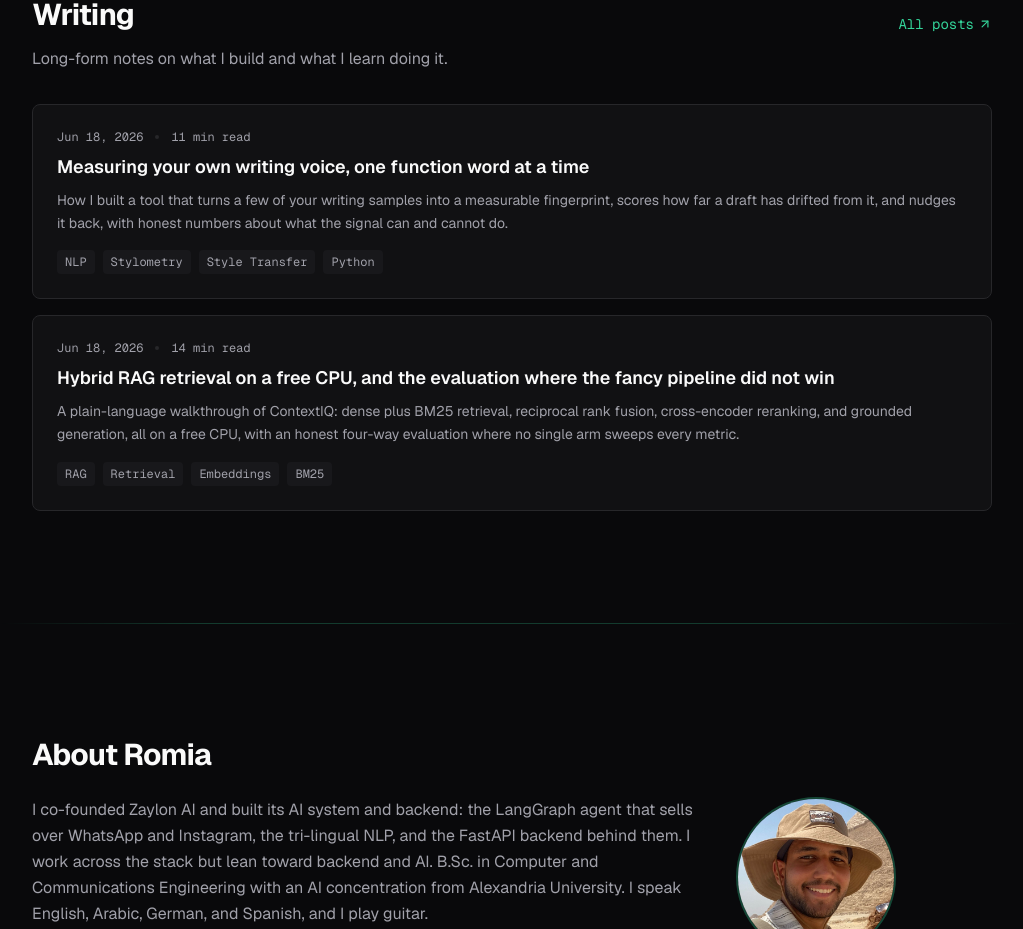
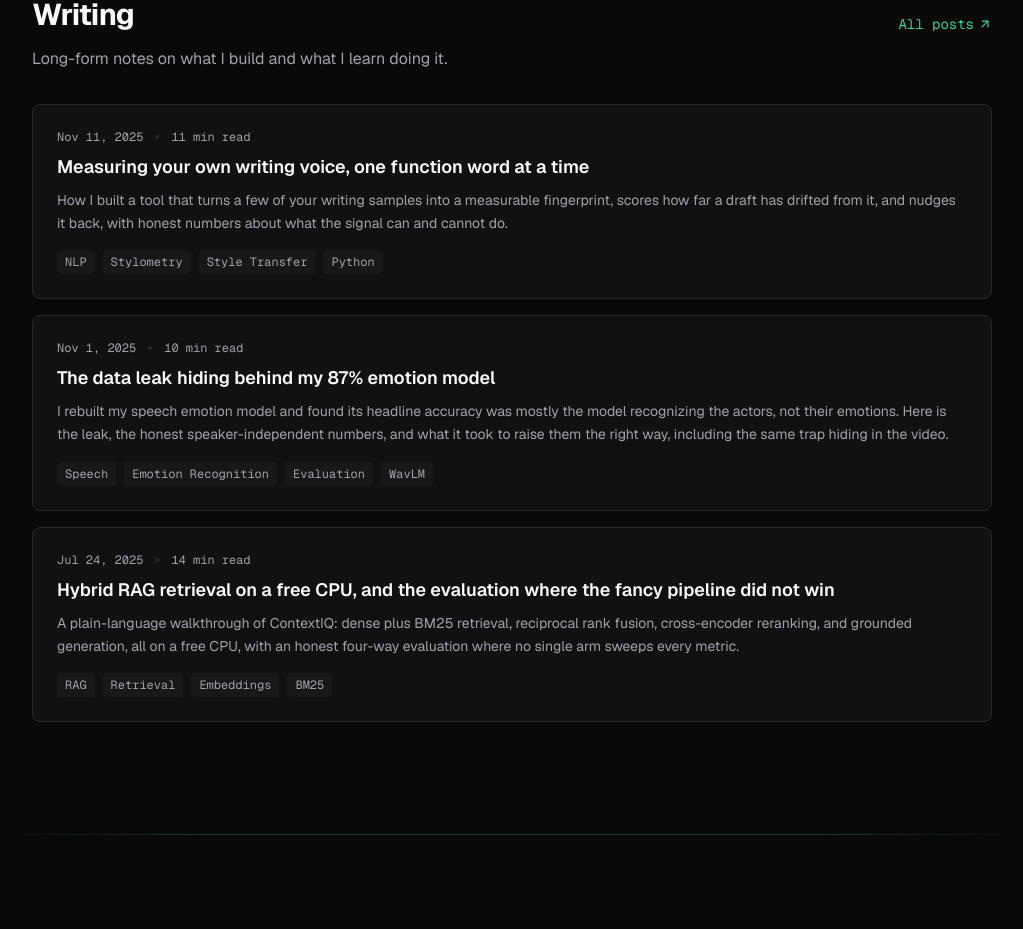
Before and after one commit to Ab-Romia/romia.dev, a Next.js app: page / in a window 1280 px wide. Shown: the part 6600-7529 px from the top of the page, without its empty margins (128-1151 px from the left). Built offline with nearby package versions, Linux system fonts and the light colour scheme.

Commit message:
Date each blog post to its project repo's creation date
- speaker-leakage-ravdess -> 2025-11-01 (RAVDESS-emotion-recognition)
- measuring-a-writing-voice -> 2025-11-11 (Style-Echo-AI-Humanizer)
- contextiq-hybrid-rag-retrieval -> 2025-07-24 (ContextIQ-RAG)

```diff
--- a/src/data/blog.ts
+++ b/src/data/blog.ts
@@ -22,10 +22,155 @@ export type BlogPost = {
 
 export const BLOG_POSTS: BlogPost[] = [
   {
+    "title": "The data leak hiding behind my 87% emotion model",
+    "slug": "speaker-leakage-ravdess",
+    "description": "I rebuilt my speech emotion model and found its headline accuracy was mostly the model recognizing the actors, not their emotions. Here is the leak, the honest speaker-independent numbers, and what it took to raise them the right way, including the same trap hiding in the video.",
+    "date": "2025-11-01",
+    "tags": [
+      "Speech",
+      "Emotion Recognition",
+      "Evaluation",
+      "WavLM"
+    ],
+    "readingMinutes": 10,
+    "body": [
+      {
+        "type": "h2",
+        "text": "A number that was lying to me"
+      },
+      {
+        "type": "p",
+        "md": "My old RAVDESS emotion model reported about 87% accuracy. I was proud of it. Then I tried to reproduce that result carefully and realized most of the number was not emotion recognition at all. It was the model recognizing the actors."
+      },
+      {
+        "type": "p",
+        "md": "This is the honest rebuild. It is the story of one subtle mistake in how the data was split, why it quietly inflates almost every RAVDESS result you will find online, and what the real numbers look like once you take it seriously. The [code and full methodology](https://github.com/Ab-Romia/RAVDESS-emotion-recognition) are on GitHub."
+      },
+      {
+        "type": "h2",
+        "text": "RAVDESS is a trap if you are not careful"
+      },
+      {
+        "type": "p",
+        "md": "RAVDESS is a standard benchmark for emotion from speech. 24 actors each speak the same two sentences, \"Kids are talking by the door\" and \"Dogs are sitting by the door\", in eight emotions: neutral, calm, happy, sad, angry, fearful, disgust, surprised. 1440 clips in total."
+      },
+      {
+        "type": "p",
+        "md": "Read that again. Twenty-four people, two sentences. That is what makes it a trap. If you shuffle all 1440 clips and take a random fifth as your test set, the same actor saying the same sentence in the same emotion lands in both training and testing, separated only by which of the two takes it was. The model never has to learn what anger sounds like in general. It only has to remember what actor 14 sounds like when angry, because it already met actor 14 being angry in training."
+      },
+      {
+        "type": "callout",
+        "title": "The leak in one line",
+        "md": "A random split lets the model memorize voices, then grades it on those same voices. The score goes up, but it measures speaker recognition, not emotion that transfers to someone it has never heard."
+      },
+      {
+        "type": "h2",
+        "text": "I measured the leak directly"
+      },
+      {
+        "type": "p",
+        "md": "It is easy to argue about this in the abstract, so I ran a controlled experiment. Same model, same training code, same everything. The only thing I changed was the split."
+      },
+      {
+        "type": "ul",
+        "items": [
+          "Random split, where speakers leak across train and test: about 78% accuracy",
+          "Speaker-independent split, where no actor is on both sides: 64.9% accuracy"
+        ]
+      },
+      {
+        "type": "p",
+        "md": "Thirteen points from nothing but the partition. The numbers in the 90s you see quoted for RAVDESS are not better models. They are this same leak, usually with an even looser split."
+      },
+      {
+        "type": "figure",
+        "src": "/blog/ravdess-emotion/leak-vs-honest.png",
+        "alt": "Bar chart: the same model scores about 78% on a random split where speakers leak, and 64.9% on a speaker-independent split.",
+        "caption": "Same model, same code. Only the split changes. The gap is the speaker leak."
+      },
+      {
+        "type": "h2",
+        "text": "Doing it right, and proving it"
+      },
+      {
+        "type": "p",
+        "md": "The fix is to split by actor, not by clip. I use six-fold cross-validation where each fold tests on four actors the model never trained on, balanced by gender, and I hold out four more actors from each training set for validation. No actor is ever on two sides of the line."
+      },
+      {
+        "type": "p",
+        "md": "Because this is the whole point, I did not want to trust myself to get it right by hand. I wrote a test that fails if any actor appears in both the train and test side of any fold. The guarantee is mechanical, not a promise I am asking you to take."
+      },
+      {
+        "type": "code",
+        "code": "def test_no_actor_leaks_across_splits():\n    for f in make_speaker_independent_folds(Config()):\n        assert not (set(f.train_actors) & set(f.test_actors))\n        assert not (set(f.val_actors) & set(f.test_actors))"
+      },
+      {
+        "type": "h2",
+        "text": "Is 64.9% just a bad model?"
+      },
+      {
+        "type": "p",
+        "md": "That was my first worry. A number that drops from 87 to 65 feels like failure. It is not. It lands almost exactly on the peer-reviewed, genuinely speaker-independent baseline: EmoBox (Interspeech 2024) reports 66.2% for a HuBERT-base model on RAVDESS under a comparable protocol. My 64.9% sitting right there is the evidence that the pipeline is honest, not broken. The 90s are the mirage; the 60s are the real floor for a base-size model."
+      },
+      {
+        "type": "h2",
+        "text": "Now raise it the honest way"
+      },
+      {
+        "type": "p",
+        "md": "A floor is not a ceiling. I wanted the highest number I could get that was still genuinely speaker-independent, so I changed the model and left the rules alone: a larger speech encoder (WavLM-large), a learnable weighted sum over all of its layers instead of just the last one (emotion lives in the middle layers, the final layer drifts toward the words), and attentive statistics pooling, which keeps the variation in tone that a plain average throws away."
+      },
+      {
+        "type": "p",
+        "md": "Then a surprise that became my favorite result. Fine-tuning WavLM-large scored 67.6%, which is below a simple frozen-feature baseline. A 300-million-parameter model fine-tuned on 1440 clips overfits, and the speaker-independent folds are exactly where that shows. So I froze the encoder entirely and put all of the learning into the small pooling head. That gave 70.3%. On data this small, restraint won."
+      },
+      {
+        "type": "callout",
+        "title": "The lesson",
+        "md": "The bigger model helped, but only once I stopped fine-tuning it. Frozen features plus a head that knows where to look beat a fully fine-tuned encoder, and it overfits the handful of training speakers far less."
+      },
+      {
+        "type": "h2",
+        "text": "The face has the exact same trap"
+      },
+      {
+        "type": "p",
+        "md": "RAVDESS is audio-visual, so the obvious next step is to add the speaker's face. My first attempt made things worse: fusing the face dropped accuracy well below the audio-only model. The reason turned out to be the same lesson in a new costume."
+      },
+      {
+        "type": "p",
+        "md": "I had encoded each face with a standard image network trained on ImageNet. Those features describe who the person is, not what they are feeling. I tested it directly, the same way I tested the audio:"
+      },
+      {
+        "type": "callout",
+        "title": "The face identity leak",
+        "md": "Face features from ImageNet, predicting emotion from the video alone:\n\nWhen the same faces leak across the split: 89% accuracy.\n\nOn faces the model has never seen: 35%.\n\nA 54-point gap. The features were memorizing faces, not reading expressions."
+      },
+      {
+        "type": "p",
+        "md": "The fix was to use a face model trained to read expressions instead of identities. With those features, video-alone accuracy on unseen faces jumped from 35% to 62.5%, and the leak gap shrank from 54 points to 27. Now the face carries real, transferable emotion. Fusing it with the audio under the same speaker-independent test takes the model from 70.3% to {{MM_ACC}}. There is a [live demo](https://huggingface.co/spaces/Ab-Romia/RAVDESS-emotion-recognition) if you want to try it."
+      },
+      {
+        "type": "figure",
+        "src": "/blog/ravdess-emotion/confusion-matrix.png",
+        "alt": "Row-normalized confusion matrix for the speaker-independent model across the eight emotions.",
+        "caption": "Where it is confident and where it hesitates, on speakers it never trained on."
+      },
+      {
+        "type": "h2",
+        "text": "What I actually learned"
+      },
+      {
+        "type": "p",
+        "md": "The rebuild taught me less about emotion and more about measurement. The first version was not dishonest on purpose. It just answered an easier question than the one I thought I was asking. \"Can it recognize emotion in voices and faces it already knows\" is a very different, much easier question than \"can it recognize emotion in a person it has never met.\" The second one is the one that matters, and it is the one worth reporting even when the number is smaller. Measuring the harder question honestly is the part I would want a reviewer to see."
+      }
+    ]
+  },
+  {
     "title": "Measuring your own writing voice, one function word at a time",
     "slug": "measuring-a-writing-voice",
     "description": "How I built a tool that turns a few of your writing samples into a measurable fingerprint, scores how far a draft has drifted from it, and nudges it back, with honest numbers about what the signal can and cannot do.",
-    "date": "2026-06-18",
+    "date": "2025-11-11",
     "tags": [
       "NLP",
       "Stylometry",
@@ -285,7 +430,7 @@ export const BLOG_POSTS: BlogPost[] = [
     slug: "contextiq-hybrid-rag-retrieval",
     description:
       "A plain-language walkthrough of ContextIQ: dense plus BM25 retrieval, reciprocal rank fusion, cross-encoder reranking, and grounded generation, all on a free CPU, with an honest four-way evaluation where no single arm sweeps every metric.",
-    date: "2026-06-18",
+    date: "2025-07-24",
     tags: ["RAG", "Retrieval", "Embeddings", "BM25", "Reranking", "Evaluation"],
     readingMinutes: 14,
     body: [
```
